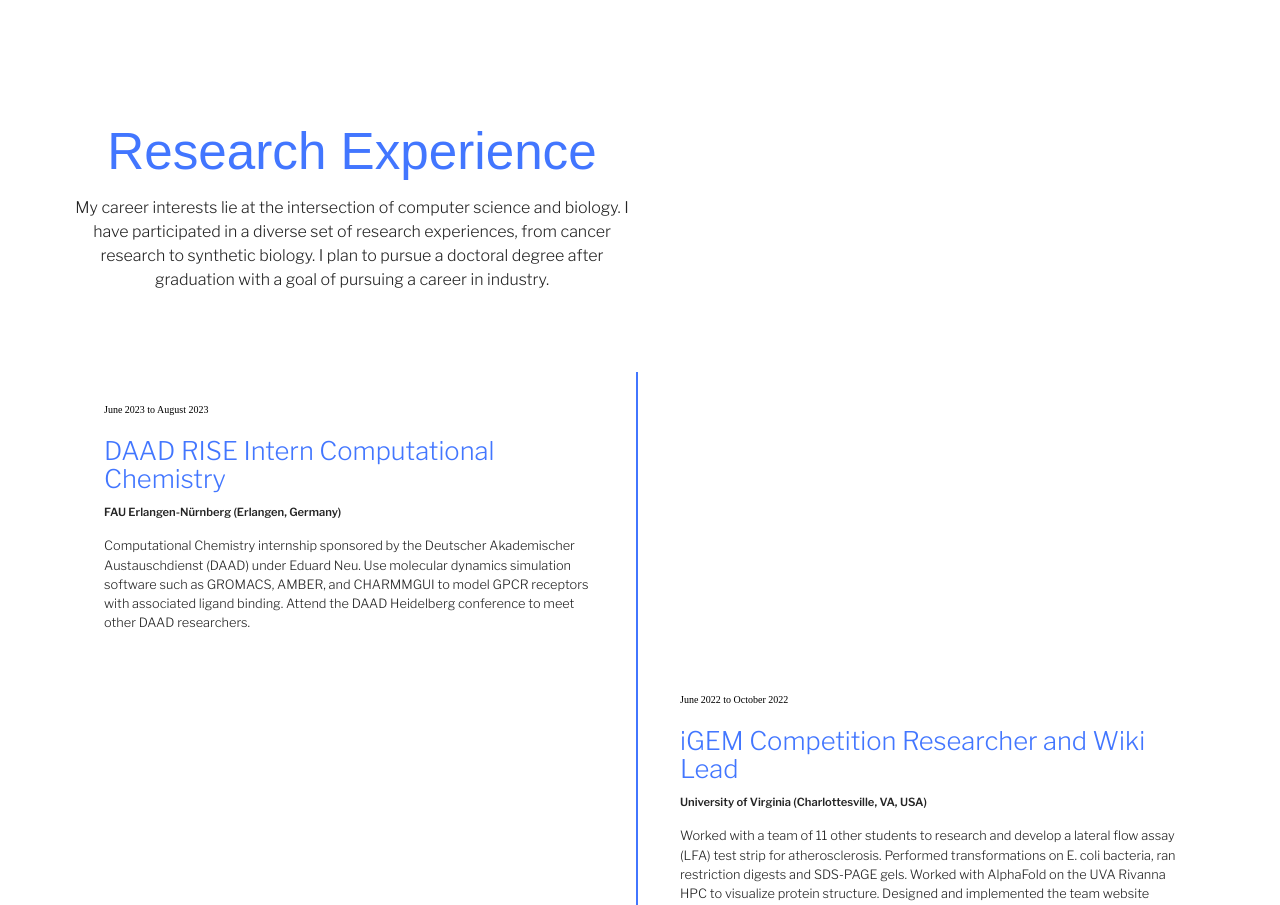
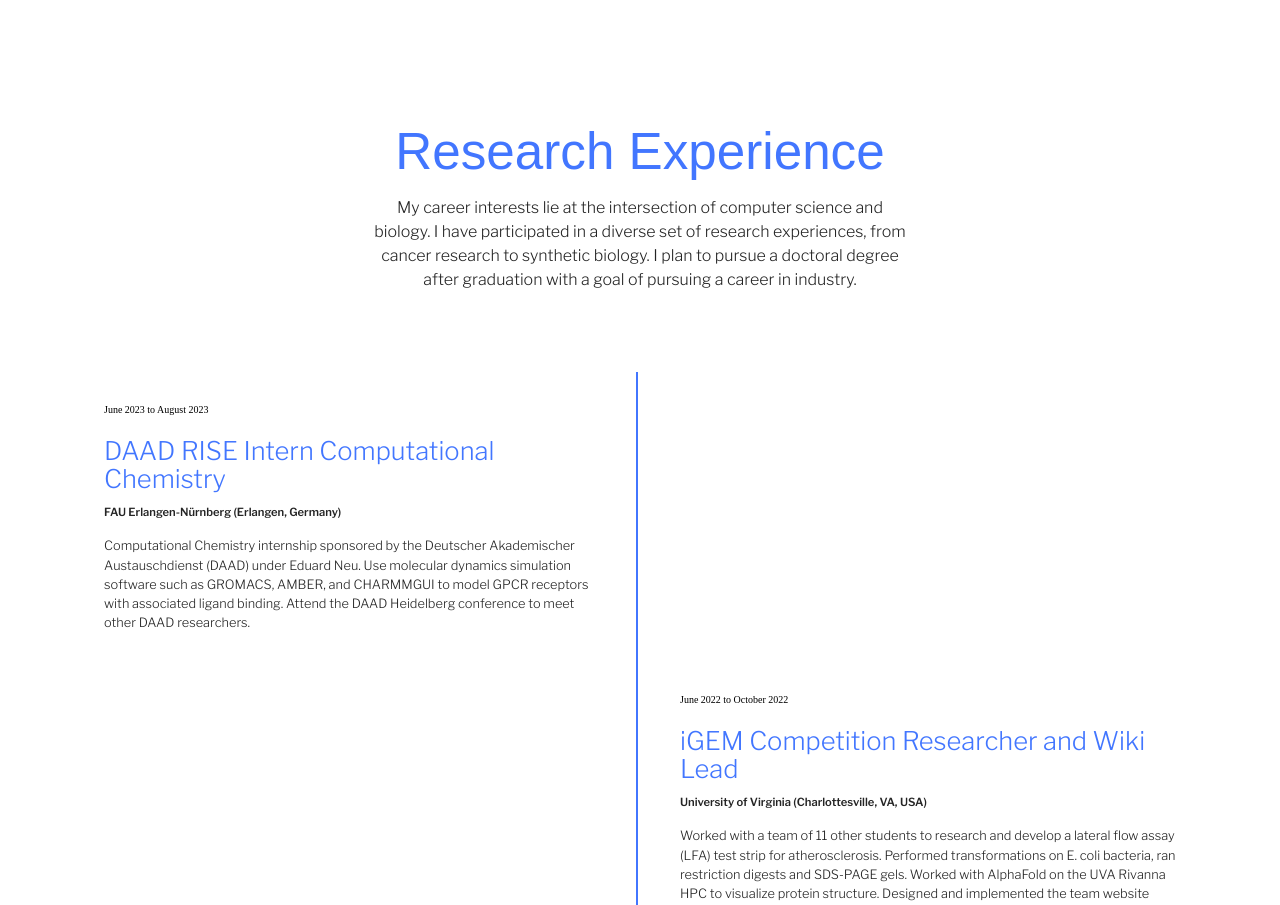
Before and after one commit to peneeta/portfolio, a React (Vite) app: page / in a window 1280 px wide. Shown: the part 820-1725 px from the top of the page. Built offline with nearby package versions, Linux system fonts and the light colour scheme; a web font is replaced by a local one.

Commit message:
fix alignment of text

```diff
--- a/src/index.css
+++ b/src/index.css
@@ -118,7 +118,9 @@ p{
 
 #research .section-text{
   text-align: center;
-  max-width: 36rem;
+  max-width: 34rem;
+  margin-left: auto;
+  margin-right: auto;
 }
 
 /* PROJECTS SUBSECTION */
```
